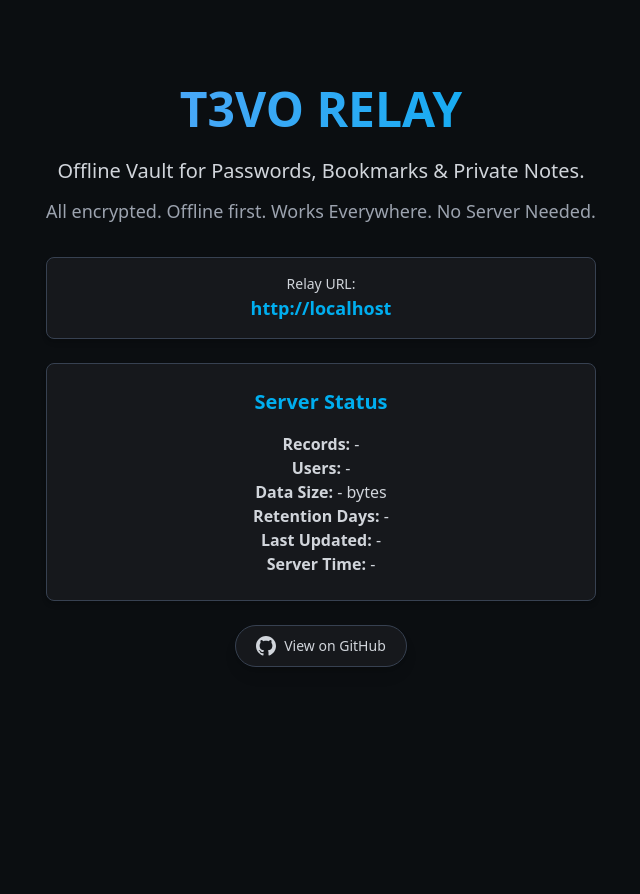
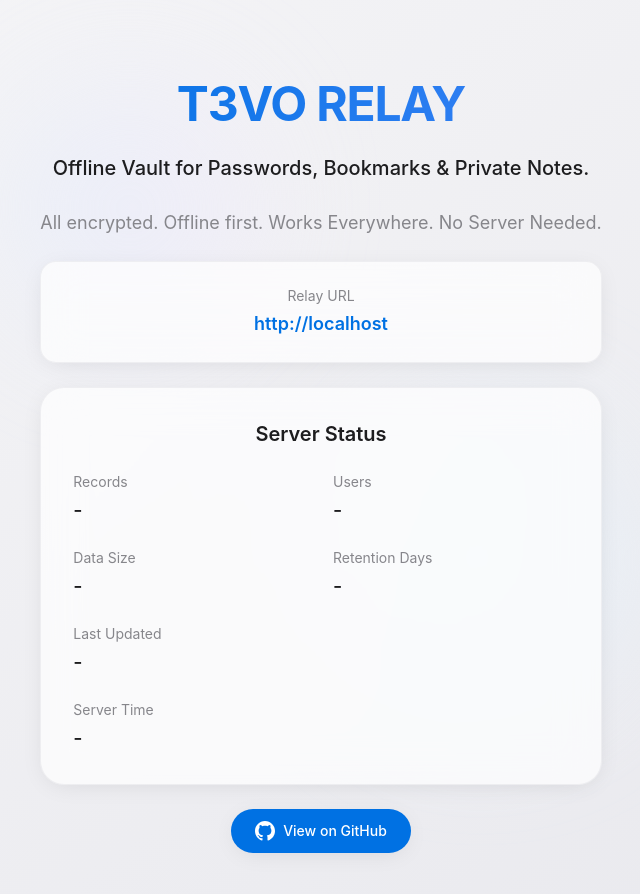
Before and after one commit to t3volabs/t3vo-relay, a website: page public/index.html in a window 1280 px wide. Shown: the whole page, without its empty margins (319-959 px from the left). Before the commit the page ends 800 px from the top, so only its background shows below. Drawn offline with nearby package versions, Linux system fonts and the light colour scheme; no server answers.

Commit message:
Enhance UI with Apple-inspired design and improve server status display

```diff
--- a/public/index.html
+++ b/public/index.html
@@ -10,53 +10,125 @@
         theme: {
           extend: {
             colors: {
-              "df-bg": "#0b0e11",
-              "df-surface": "#16181c",
-              "df-accent": "#00AEEF",
-              "df-accent-hover": "#33bef2",
+              apple: {
+                bg: "#f5f5f7",
+                surface: "#ffffff",
+                accent: "#0071e3",
+                "accent-hover": "#0077ed",
+                text: "#1d1d1f",
+                "text-secondary": "#86868b",
+                border: "#d2d2d7"
+              },
+            },
+            fontFamily: {
+              sans: [
+                "-apple-system",
+                "BlinkMacSystemFont",
+                "San Francisco",
+                "Segoe UI",
+                "Roboto",
+                "Helvetica Neue",
+                "sans-serif"
+              ],
+            },
+            boxShadow: {
+              'apple': '0 4px 24px -6px rgba(0, 0, 0, 0.1)',
+              'apple-hover': '0 8px 32px -8px rgba(0, 0, 0, 0.15)',
             },
           },
         },
       };
     </script>
+    <style>
+      /* Subtle gradient background */
+      .bg-apple-gradient {
+        background: linear-gradient(145deg, #f5f5f7 0%, #e8e8ed 100%);
+      }
+
+      /* Frosted glass effect */
+      .frosted-glass {
+        backdrop-filter: blur(20px);
+        -webkit-backdrop-filter: blur(20px);
+        background-color: rgba(255, 255, 255, 0.7);
+      }
+
+      /* Subtle animations */
+      .hover-scale {
+        transition: transform 0.3s ease, box-shadow 0.3s ease;
+      }
+
+      .hover-scale:hover {
+        transform: scale(1.02);
+      }
+    </style>
   </head>
-  <body class="bg-df-bg text-white font-sans antialiased">
+  <body class="bg-apple-gradient text-apple-text font-sans antialiased min-h-screen">
     <div id="app">
       <div class="min-h-screen flex flex-col">
-        <main class="flex-grow flex flex-col items-center justify-center px-6 py-12">
-          <div class="text-center max-w-3xl mx-auto mb-12">
-            <h2 class="text-5xl font-bold mb-6 text-transparent bg-clip-text bg-gradient-to-r from-blue-400 to-df-accent">
+        <main class="flex-grow flex flex-col items-center justify-center px-6 py-12 md:py-20">
+          <!-- Floating elements in background -->
+          <div class="absolute top-20 left-1/4 w-64 h-64 rounded-full bg-gradient-to-r from-blue-100 to-purple-100 opacity-40 blur-3xl -z-10"></div>
+          <div class="absolute bottom-20 right-1/4 w-80 h-80 rounded-full bg-gradient-to-r from-blue-50 to-sky-100 opacity-40 blur-3xl -z-10"></div>
+
+          <div class="text-center max-w-3xl mx-auto mb-12 space-y-6">
+            <h2 class="text-4xl md:text-5xl font-bold mb-4 bg-gradient-to-r from-apple-accent to-blue-500 bg-clip-text text-transparent tracking-tight">
               T3VO RELAY
             </h2>
-            <p class="text-xl text-gray-300 mb-3">
+            <p class="text-xl text-apple-text font-medium leading-relaxed mb-2">
               Offline Vault for Passwords, Bookmarks & Private Notes.
             </p>
-            <p class="text-lg text-gray-400 mb-8">
+            <p class="text-lg text-apple-text-secondary mb-8 max-w-2xl mx-auto">
               All encrypted. Offline first. Works Everywhere. No Server Needed.
             </p>
 
             <!-- Relay URL Display -->
-            <div class="bg-df-surface text-gray-300 p-4 rounded-lg shadow-md border border-gray-700 mb-6">
-              <p class="text-sm">Relay URL:</p>
-              <p class="text-lg font-semibold text-df-accent" id="relay-url"></p>
+            <div class="frosted-glass p-6 rounded-2xl shadow-apple hover-scale mb-8 border border-apple-border/30">
+              <p class="text-sm text-apple-text-secondary mb-1">Relay URL</p>
+              <p class="text-lg font-semibold text-apple-accent" id="relay-url"></p>
             </div>
 
             <!-- Server Status -->
-            <div class="bg-df-surface p-6 rounded-lg shadow-md border border-gray-700 text-gray-300">
-              <h3 class="text-xl font-bold text-df-accent mb-4">Server Status</h3>
-              <p><strong>Records:</strong> <span id="records">-</span></p>
-              <p><strong>Users:</strong> <span id="users">-</span></p>
-              <p><strong>Data Size:</strong> <span id="data-size">-</span> bytes</p>
-              <p><strong>Retention Days:</strong> <span id="retention">-</span></p>
-              <p><strong>Last Updated:</strong> <span id="last-updated">-</span></p>
-              <p><strong>Server Time:</strong> <span id="server-time">-</span></p>
+            <div class="frosted-glass p-8 rounded-3xl shadow-apple hover-scale border border-apple-border/30">
+              <h3 class="text-xl font-semibold text-apple-text mb-6">Server Status</h3>
+
+              <div class="grid grid-cols-1 md:grid-cols-2 gap-6 text-left">
+                <div class="space-y-1">
+                  <p class="text-apple-text-secondary text-sm">Records</p>
+                  <p class="text-xl font-medium" id="records">-</p>
+                </div>
+
+                <div class="space-y-1">
+                  <p class="text-apple-text-secondary text-sm">Users</p>
+                  <p class="text-xl font-medium" id="users">-</p>
+                </div>
+
+                <div class="space-y-1">
+                  <p class="text-apple-text-secondary text-sm">Data Size</p>
+                  <p class="text-xl font-medium" id="data-size">-</p>
+                </div>
+
+                <div class="space-y-1">
+                  <p class="text-apple-text-secondary text-sm">Retention Days</p>
+                  <p class="text-xl font-medium" id="retention">-</p>
+                </div>
+
+                <div class="space-y-1 md:col-span-2">
+                  <p class="text-apple-text-secondary text-sm">Last Updated</p>
+                  <p class="text-xl font-medium" id="last-updated">-</p>
+                </div>
+
+                <div class="space-y-1 md:col-span-2">
+                  <p class="text-apple-text-secondary text-sm">Server Time</p>
+                  <p class="text-xl font-medium" id="server-time">-</p>
+                </div>
+              </div>
             </div>
 
             <!-- GitHub Link -->
             <a
               href="https://github.com/t3volabs/t3vo-relay"
               target="_blank"
-              class="inline-flex items-center justify-center text-sm text-gray-300 hover:text-df-accent transition-colors bg-df-surface px-5 py-2.5 rounded-full shadow-lg hover:shadow-xl duration-300 border border-gray-700 mt-6"
+              class="inline-flex items-center justify-center text-sm text-white transition-all bg-apple-accent hover:bg-apple-accent-hover px-6 py-3 rounded-full shadow-apple hover:shadow-apple-hover duration-300 mt-8 font-medium"
             >
               <svg xmlns="http://www.w3.org/2000/svg" class="h-5 w-5 mr-2" fill="currentColor" viewBox="0 0 24 24">
                 <path
@@ -71,6 +143,20 @@
     </div>
 
     <script>
+      // Function to convert bytes to human readable format
+      function formatBytes(bytes, decimals = 2) {
+        if (bytes === 0) return '0 Bytes';
+        if (!bytes) return '-';
+
+        const k = 1024;
+        const dm = decimals < 0 ? 0 : decimals;
+        const sizes = ['Bytes', 'KB', 'MB', 'GB', 'TB', 'PB', 'EB', 'ZB', 'YB'];
+
+        const i = Math.floor(Math.log(bytes) / Math.log(k));
+
+        return parseFloat((bytes / Math.pow(k, i)).toFixed(dm)) + ' ' + sizes[i];
+      }
+
       document.addEventListener("DOMContentLoaded", async () => {
         const relayUrl = window.location.origin;
         document.getElementById("relay-url").textContent = relayUrl;
@@ -82,7 +168,7 @@
 
           document.getElementById("records").textContent = data.records;
           document.getElementById("users").textContent = data.users;
-          document.getElementById("data-size").textContent = data.dataSizeBytes;
+          document.getElementById("data-size").textContent = formatBytes(data.dataSizeBytes);
           document.getElementById("retention").textContent = data.retentionDays;
           document.getElementById("last-updated").textContent = data.lastUpdatedAt || "N/A";
           document.getElementById("server-time").textContent = data.serverTime;
```
